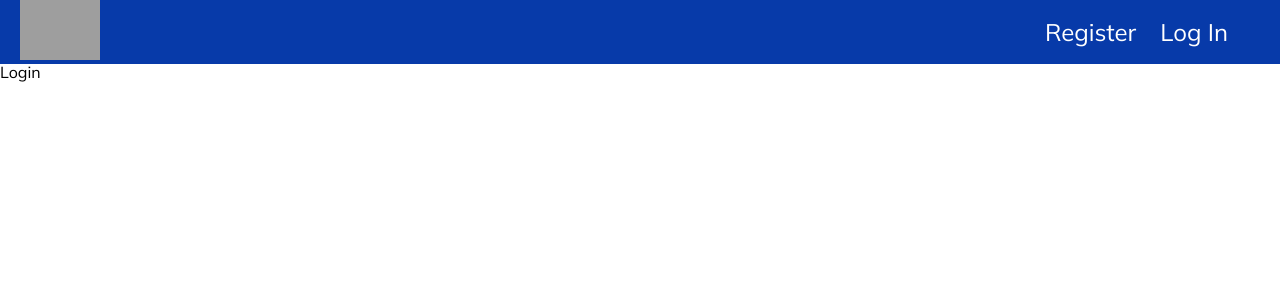
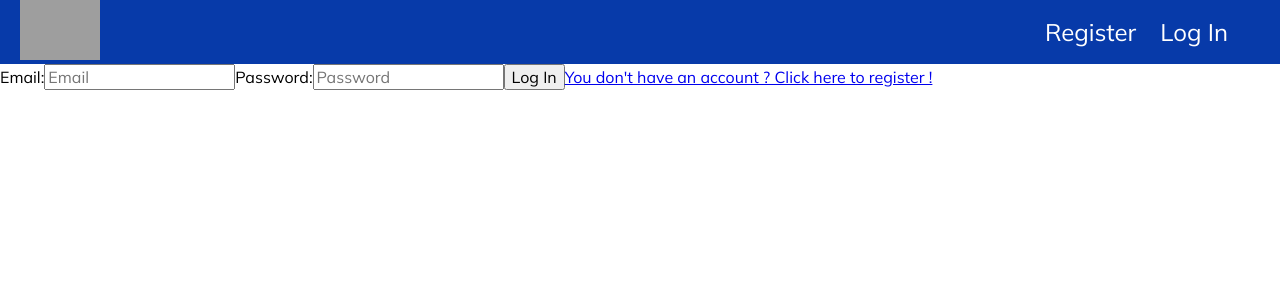
Before and after one commit to NicolasBenais/Strateg-In-Frontend, a React (Create React App) app: page /login in a window 1280 px wide. Shown: the top 300 px of the page. Built offline with nearby package versions, Linux system fonts and the light colour scheme; grey boxes are pictures that could not be loaded.

Commit message:
/login fonctionnality done

```diff
--- a/src/pages/Login/Login.js
+++ b/src/pages/Login/Login.js
@@ -1,11 +1,75 @@
 import axios from "axios";
 import Cookies from "js-cookie";
 import { useState } from "react";
-import { Navigate } from "react-router-dom";
+import { Navigate, useNavigate, Link } from "react-router-dom";
 
 // Styles
 import styles from "./Login.module.css";
 
 export default function Login({ isTokenPresent, setIsTokenPresent }) {
-  return <main>Login</main>;
+  const navigate = useNavigate();
+
+  const [email, setEmail] = useState("");
+  const [password, setPassword] = useState("");
+  const [errorMessage, setErrorMessage] = useState("");
+
+  const handleSubmit = async (event) => {
+    event.preventDefault();
+
+    try {
+      setErrorMessage("");
+
+      const response = await axios.post(
+        "https://strateg-in.herokuapp.com/login",
+        {
+          email,
+          password,
+        }
+      );
+      Cookies.set("token", response.data.token);
+      setIsTokenPresent(true);
+      navigate("/users");
+    } catch (error) {
+      console.log(error.response.data.message);
+      setErrorMessage(error.response.data.message);
+    }
+  };
+
+  return isTokenPresent ? (
+    <Navigate to="/users" />
+  ) : (
+    <main>
+      <form className={styles.form} onSubmit={handleSubmit}>
+        <label className={styles.label} htmlFor="email">
+          Email:
+        </label>
+        <input
+          className={styles.input}
+          type="email"
+          id="email"
+          placeholder="Email"
+          onChange={(event) => setEmail(event.target.value)}
+        />
+
+        <label className={styles.label} htmlFor="password">
+          Password:
+        </label>
+        <input
+          className={styles.input}
+          type="password"
+          id="password"
+          placeholder="Password"
+          onChange={(event) => setPassword(event.target.value)}
+        />
+
+        <button className={styles.button} type="submit">
+          Log In
+        </button>
+        <Link to="/login">
+          You don't have an account ? Click here to register !
+        </Link>
+      </form>
+      {errorMessage && <p>{errorMessage}</p>}
+    </main>
+  );
 }
--- a/src/pages/Register/Register.js
+++ b/src/pages/Register/Register.js
@@ -1,12 +1,13 @@
 import axios from "axios";
-import Cookies from "js-cookie";
 import { useState } from "react";
-import { Navigate } from "react-router-dom";
+import { Navigate, useNavigate, Link } from "react-router-dom";
 
 // Styles
 import styles from "./Register.module.css";
 
-export default function Register({ isTokenPresent, setIsTokenPresent }) {
+export default function Register({ isTokenPresent }) {
+  const navigate = useNavigate();
+
   const [email, setEmail] = useState("");
   const [password, setPassword] = useState("");
   const [errorMessage, setErrorMessage] = useState("");
@@ -16,6 +17,7 @@ export default function Register({ isTokenPresent, setIsTokenPresent }) {
 
     try {
       setErrorMessage("");
+      // eslint-disable-next-line no-unused-vars
       const response = await axios.post(
         "https://strateg-in.herokuapp.com/register",
         {
@@ -23,8 +25,7 @@ export default function Register({ isTokenPresent, setIsTokenPresent }) {
           password,
         }
       );
-      Cookies.set("token", response.data.token);
-      setIsTokenPresent(true);
+      navigate("/login");
     } catch (error) {
       console.log(error.response.data.message);
       setErrorMessage(error.response.data.message);
@@ -61,6 +62,7 @@ export default function Register({ isTokenPresent, setIsTokenPresent }) {
         <button className={styles.button} type="submit">
           Create your account
         </button>
+        <Link to="/login">Already registered ? Click here to log in !</Link>
       </form>
       {errorMessage && <p>{errorMessage}</p>}
     </main>
```
